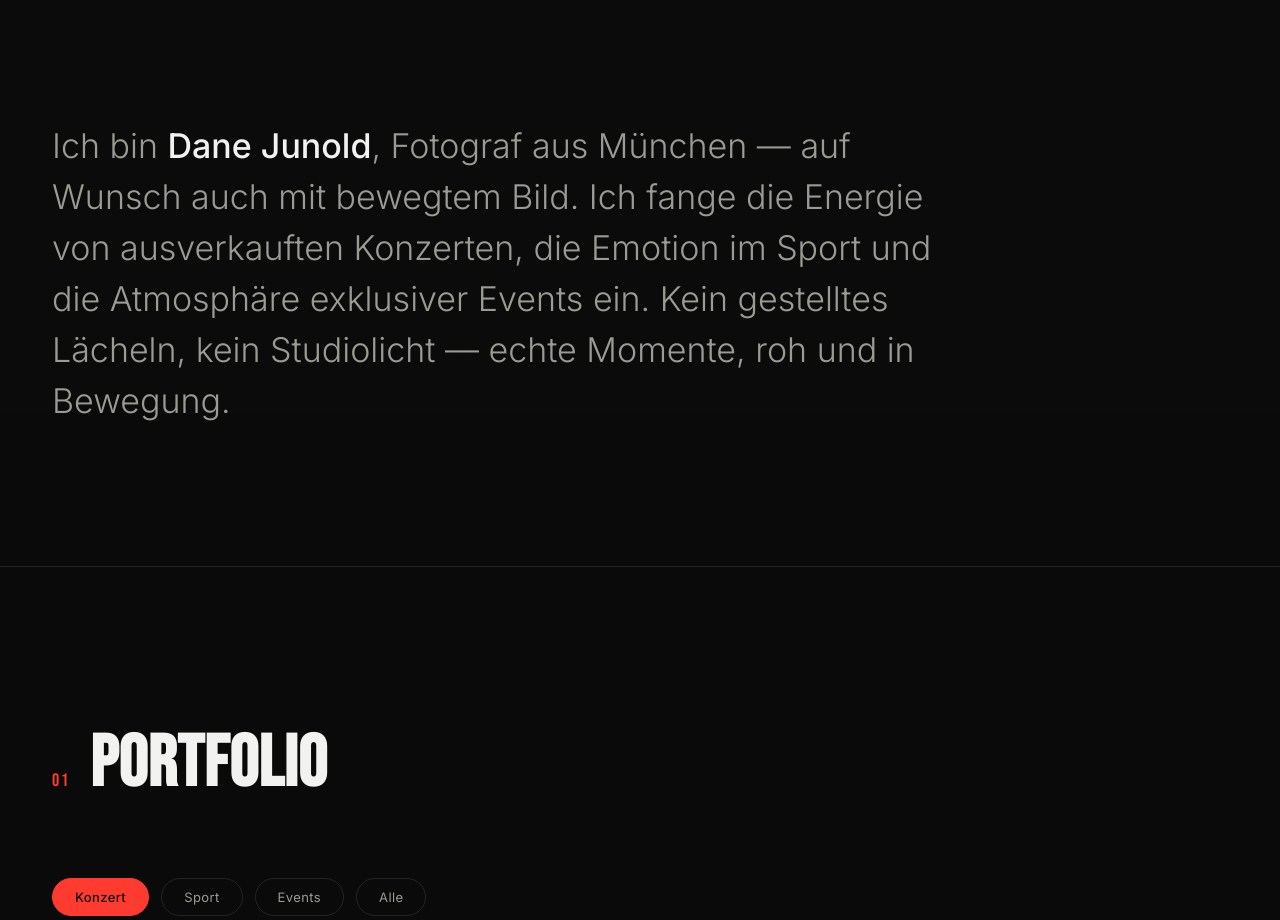
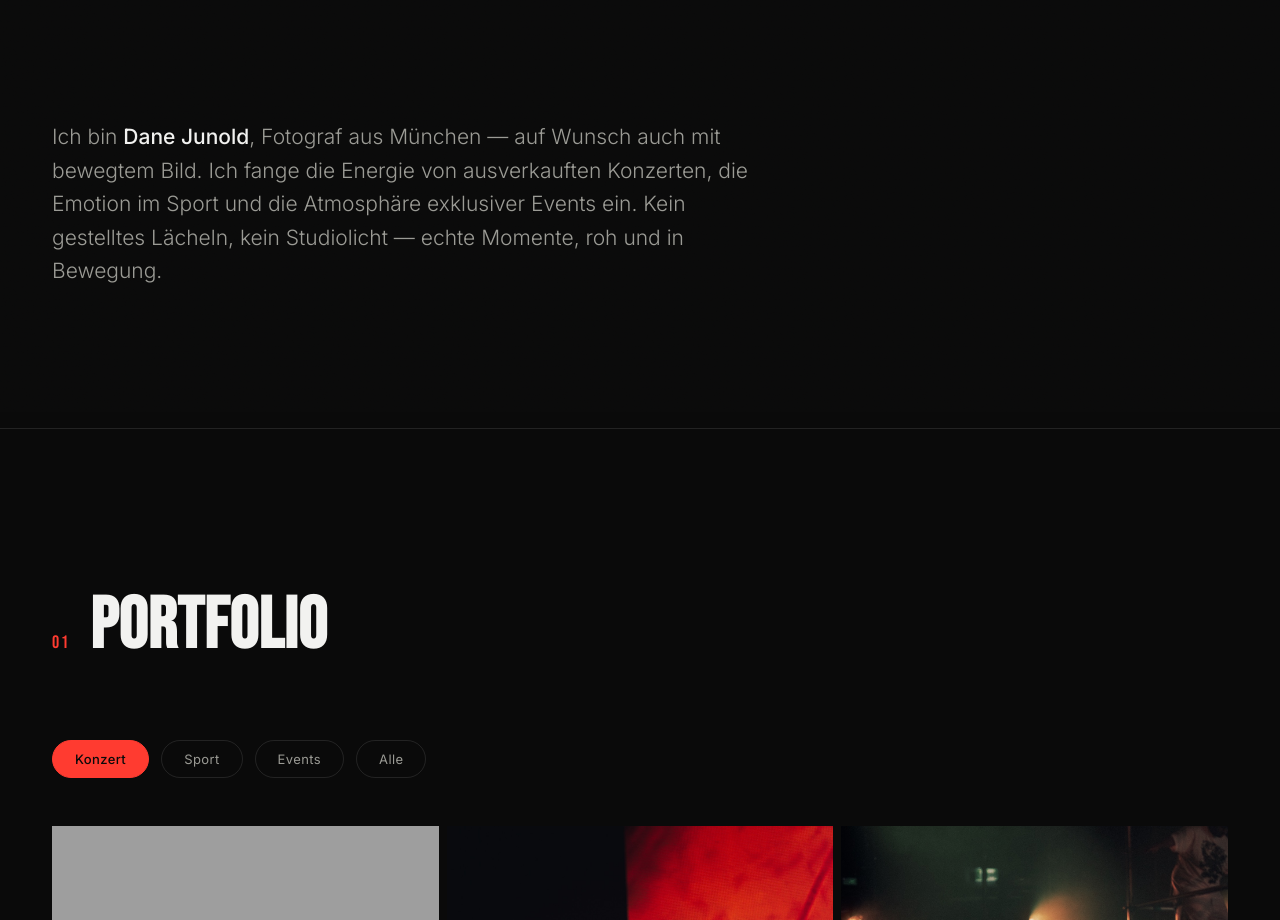
Before and after one commit to DaneJProductions/dane-j-website, a plain HTML site: page index.html in a window 1280 px wide. Shown: the part 820-1740 px from the top of the page. Drawn offline with Linux system fonts and the light colour scheme; grey boxes are pictures that could not be loaded; animation ran at ten frames a second.

Commit message:
Reduce intro paragraph font size, it was too large
Co-Authored-By: Claude Sonnet 5 <noreply@anthropic.com>

```diff
--- a/css/style.css
+++ b/css/style.css
@@ -327,10 +327,10 @@ a { color: inherit; text-decoration: none; }
   border-bottom: 1px solid var(--border);
 }
 .intro-text {
-  font-size: clamp(22px, 3.2vw, 34px);
+  font-size: clamp(16px, 1.8vw, 21px);
   font-weight: 300;
-  line-height: 1.5;
-  max-width: 920px;
+  line-height: 1.6;
+  max-width: 720px;
   color: var(--fg-muted);
 }
 .intro-text strong { color: var(--fg); font-weight: 500; }
```
